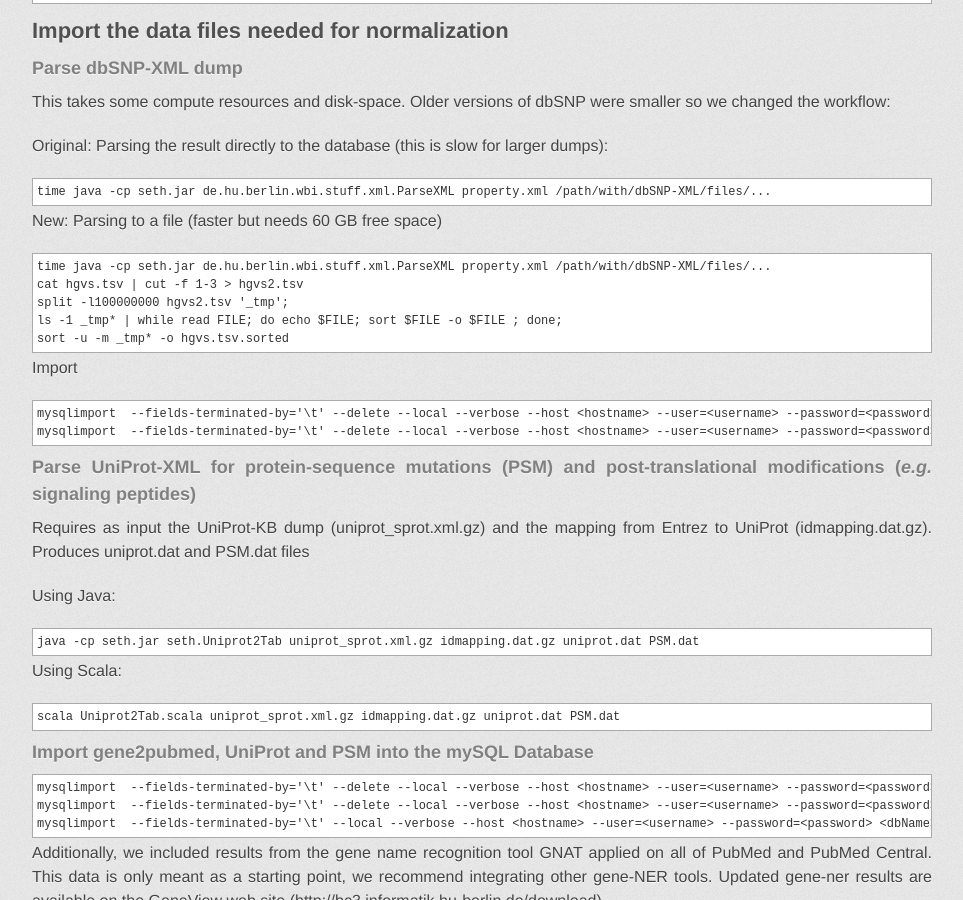
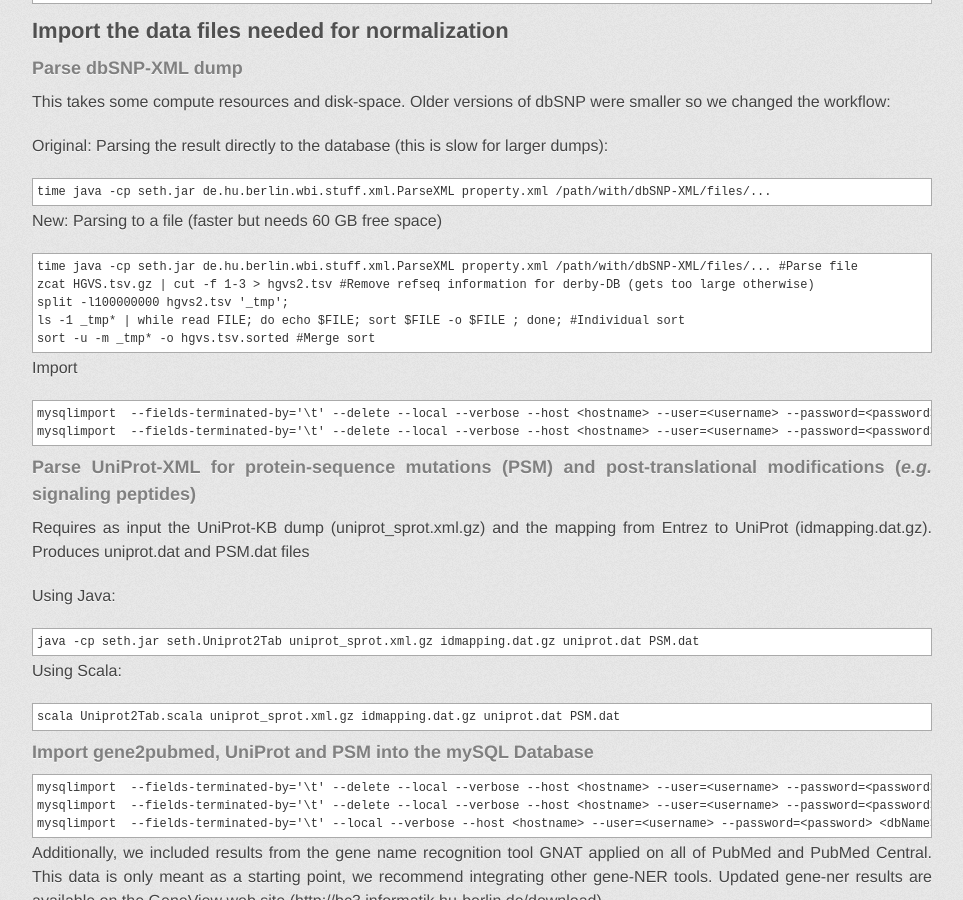
Before and after one commit to rockt/SETH, a Jekyll site: the page built from index.md, in a window 1280 px wide and 900 px high, scrolled down 5071 px. Shown: the whole window, without its empty margins (158-1121 px from the left). Built offline with Jekyll 4.4.1, drawn with Linux system fonts in a browser that asks for light colours; some web fonts are replaced.

Commit message:
Better doc

```diff
--- a/index.md
+++ b/index.md
@@ -281,11 +281,11 @@ Original: Parsing the result directly to the database (this is slow for larger d
 
 New: Parsing to a file (faster but needs 60 GB free space)
 
-	time java -cp seth.jar de.hu.berlin.wbi.stuff.xml.ParseXML property.xml /path/with/dbSNP-XML/files/...
-	cat hgvs.tsv | cut -f 1-3 > hgvs2.tsv
+	time java -cp seth.jar de.hu.berlin.wbi.stuff.xml.ParseXML property.xml /path/with/dbSNP-XML/files/... #Parse file
+	zcat HGVS.tsv.gz | cut -f 1-3 > hgvs2.tsv #Remove refseq information for derby-DB (gets too large otherwise)
 	split -l100000000 hgvs2.tsv '_tmp';
-	ls -1 _tmp* | while read FILE; do echo $FILE; sort $FILE -o $FILE ; done;
-	sort -u -m _tmp* -o hgvs.tsv.sorted
+	ls -1 _tmp* | while read FILE; do echo $FILE; sort $FILE -o $FILE ; done; #Individual sort
+	sort -u -m _tmp* -o hgvs.tsv.sorted #Merge sort
 
 Import
 
```
